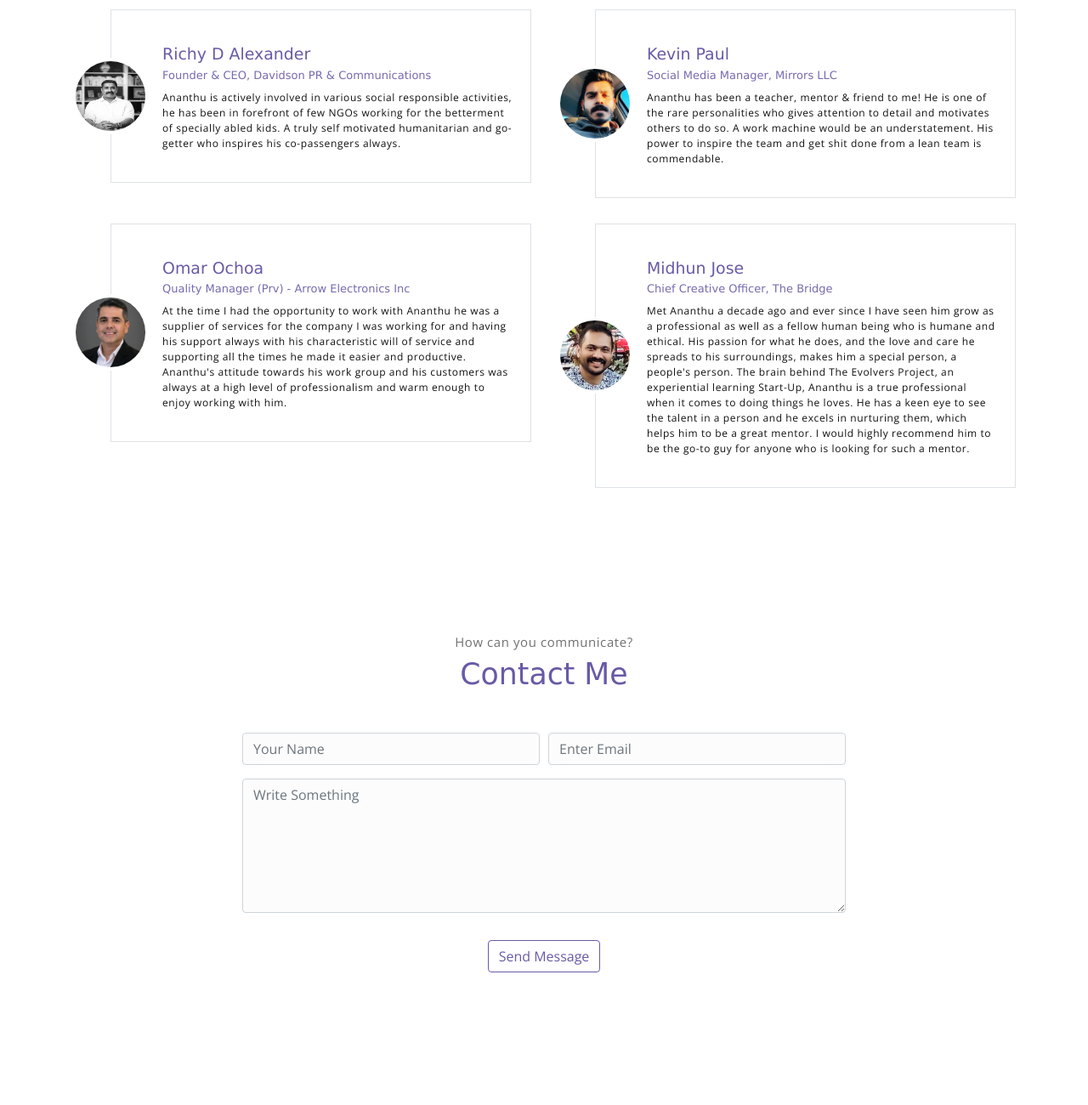
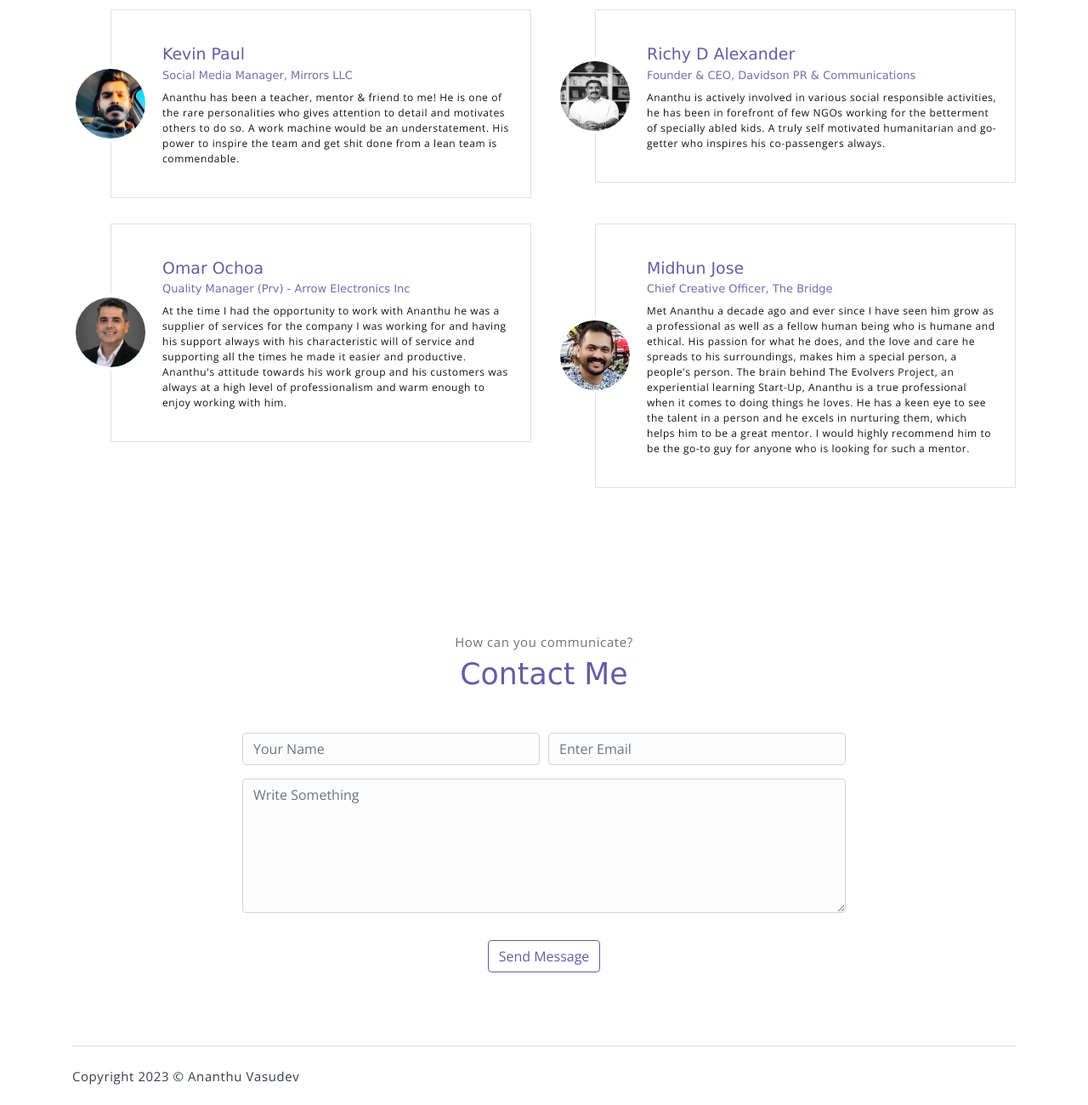
Before and after one commit to Adarsh-S18/Ananathu-PersonalWebsite, a plain HTML site: page index.html in a window 1280 px wide. Shown: the part 7067-8367 px from the top of the page at 85% size. Before the commit the page ends 8297 px from the top, so only its background shows below. Drawn offline with nearby package versions, Linux system fonts and the light colour scheme; a web font is replaced by a local one.

Commit message:
Description added

```diff
--- a/index.html
+++ b/index.html
@@ -4,7 +4,7 @@
 <head>
     <meta charset="utf-8">
     <meta name="viewport" content="width=device-width, initial-scale=1, shrink-to-fit=no">
-    <meta name="description" content="Start your development with Meyawo landing page.">
+    <meta name="description" content="Welcome to the presonal website of Ananthu.">
     <meta name="author" content="Devcrud">
     <title>Ananthu Vasudev</title>
     <!-- font icons -->
@@ -599,26 +599,6 @@
                 <div class="col-md-6">
                     <div class="testimonial-card">
                         <div class="testimonial-card-img-holder">
-                            <img src="assets/imgs/Richy.jpg" class="testimonial-card-img"
-                                alt="Download free bootstrap 4 landing page, free boootstrap 4 templates, Download free bootstrap 4.1 landing page, free boootstrap 4.1.1 templates, meyawo Landing page">
-                        </div>
-                        <div class="testimonial-card-body">
-                            <h6 class="testimonial-card-title">Richy D Alexander <br> <span>
-                                    Founder & CEO, Davidson PR & Communications
-                                </span></h6>
-                            <p class="testimonial-card-subtitle">Ananthu is actively involved in various social
-                                responsible activities, he has been in forefront of few NGOs working for the betterment
-                                of specially abled kids. A truly self motivated humanitarian and go-getter who inspires
-                                his co-passengers always.
-
-                            </p>
-                        </div>
-                    </div>
-                </div>
-
-                <div class="col-md-6">
-                    <div class="testimonial-card">
-                        <div class="testimonial-card-img-holder">
                             <img src="assets/imgs/updated2.jpg" class="testimonial-card-img"
                                 alt="Download free bootstrap 4 landing page, free boootstrap 4 templates, Download free bootstrap 4.1 landing page, free boootstrap 4.1.1 templates, meyawo Landing page">
                         </div>
@@ -632,6 +612,25 @@
                                 is one of the rare personalities who gives attention to detail and motivates others to
                                 do so. A work machine would be an understatement. His power to inspire the team and get
                                 shit done from a lean team is commendable.
+                            </p>
+                        </div>
+                    </div>
+                </div>
+                <div class="col-md-6">
+                    <div class="testimonial-card">
+                        <div class="testimonial-card-img-holder">
+                            <img src="assets/imgs/Richy.jpg" class="testimonial-card-img"
+                                alt="Download free bootstrap 4 landing page, free boootstrap 4 templates, Download free bootstrap 4.1 landing page, free boootstrap 4.1.1 templates, meyawo Landing page">
+                        </div>
+                        <div class="testimonial-card-body">
+                            <h6 class="testimonial-card-title">Richy D Alexander <br> <span>
+                                    Founder & CEO, Davidson PR & Communications
+                                </span></h6>
+                            <p class="testimonial-card-subtitle">Ananthu is actively involved in various social
+                                responsible activities, he has been in forefront of few NGOs working for the betterment
+                                of specially abled kids. A truly self motivated humanitarian and go-getter who inspires
+                                his co-passengers always.
+
                             </p>
                         </div>
                     </div>
@@ -772,14 +771,12 @@
     </section><!-- end of contact section -->
 
     <!-- footer -->
-    <!-- <div class="container"> -->
-        <!-- <footer class="footer"> -->
-            <!-- <p class="mb-0">Copyright -->
-                <!-- <script>document.write(new Date().getFullYear())</script> &copy; <a -->
-                    <!-- href="http://www.devcrud.com">DevCRUD</a> Distribution <a -->
-                    <!-- href="https://themewagon.com">ThemeWagon</a> -->
-            <!-- </p> -->
-        <!-- </footer> -->
+    <div class="container">
+        <footer class="footer">
+            <p class="mb-0">Copyright
+                <script>document.write(new Date().getFullYear())</script> &copy; Ananthu Vasudev
+            </p>
+        </footer>
     </div> <!-- end of page footer -->
 
     <!-- core  -->
```
